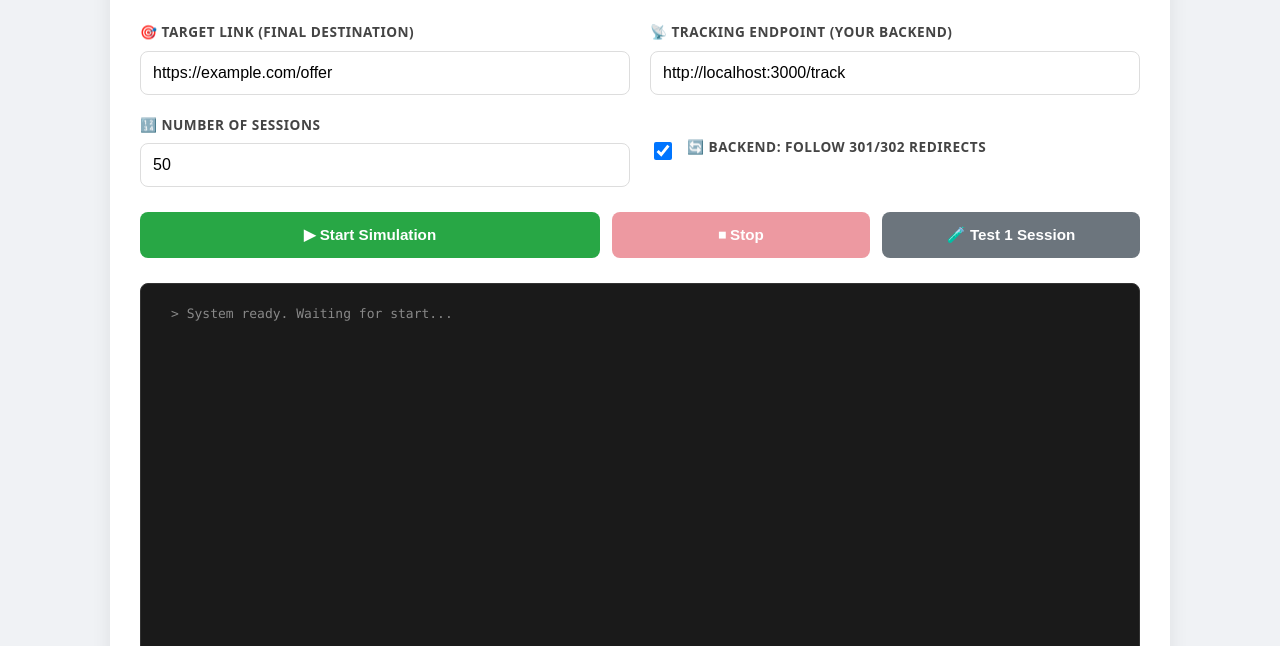
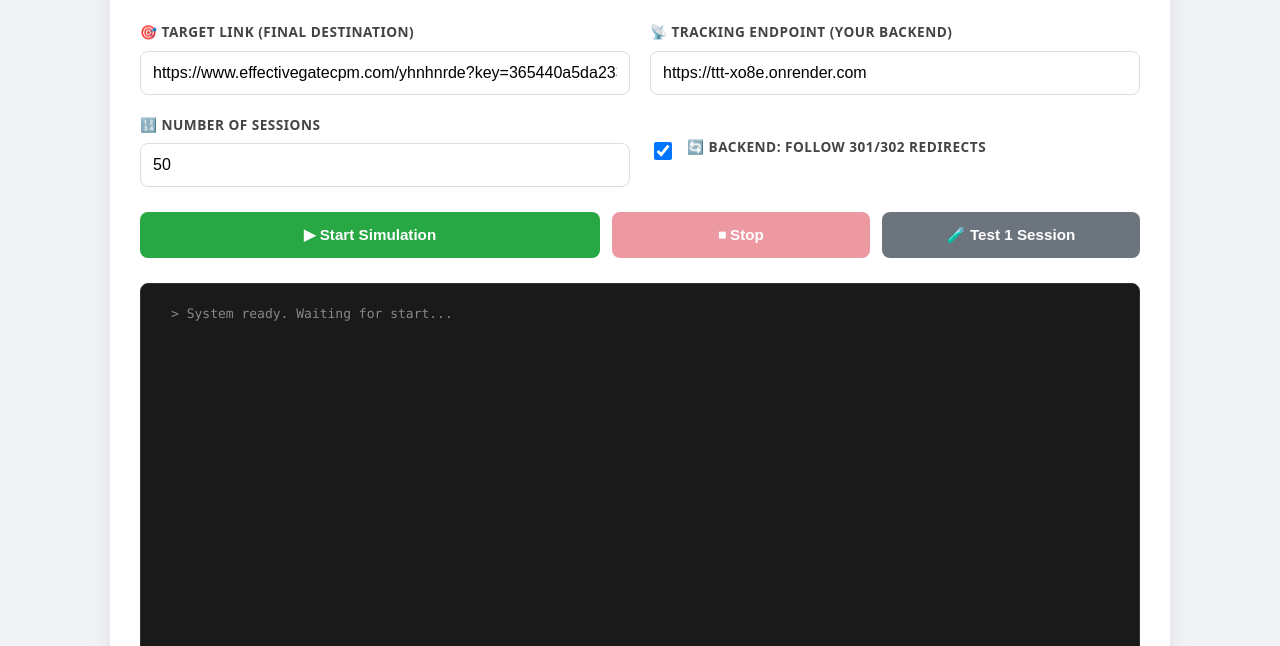
Before and after one commit to Tpepper2001/TTT, a plain HTML site: page index.html in a window 1280 px wide. Shown: the part 154-800 px from the top of the page. Drawn offline with Linux system fonts and the light colour scheme.

Commit message:
Update target link and tracking endpoint URLs

```diff
--- a/index.html
+++ b/index.html
@@ -41,11 +41,11 @@
         <div class="config-grid">
             <div class="config-item">
                 <label>🎯 Target Link (Final Destination)</label>
-                <input type="url" id="targetLink" value="https://example.com/offer" placeholder="https://...">
+                <input type="url" id="targetLink" value="https://www.effectivegatecpm.com/yhnhnrde?key=365440a5da233c7202f500cd6dc3e709" placeholder="https://...">
             </div>
             <div class="config-item">
                 <label>📡 Tracking Endpoint (Your Backend)</label>
-                <input type="url" id="trackingEndpoint" value="http://localhost:3000/track" placeholder="https://...">
+                <input type="url" id="trackingEndpoint" value="https://ttt-xo8e.onrender.com" placeholder="https://...">
             </div>
             <div class="config-item">
                 <label>🔢 Number of Sessions</label>
```
